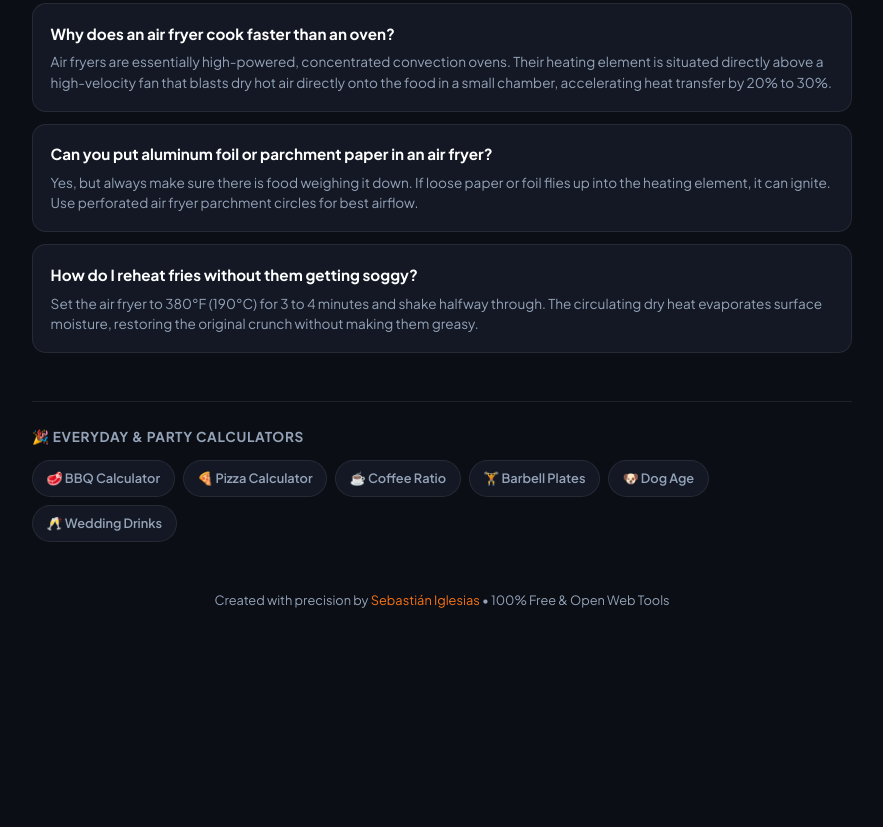
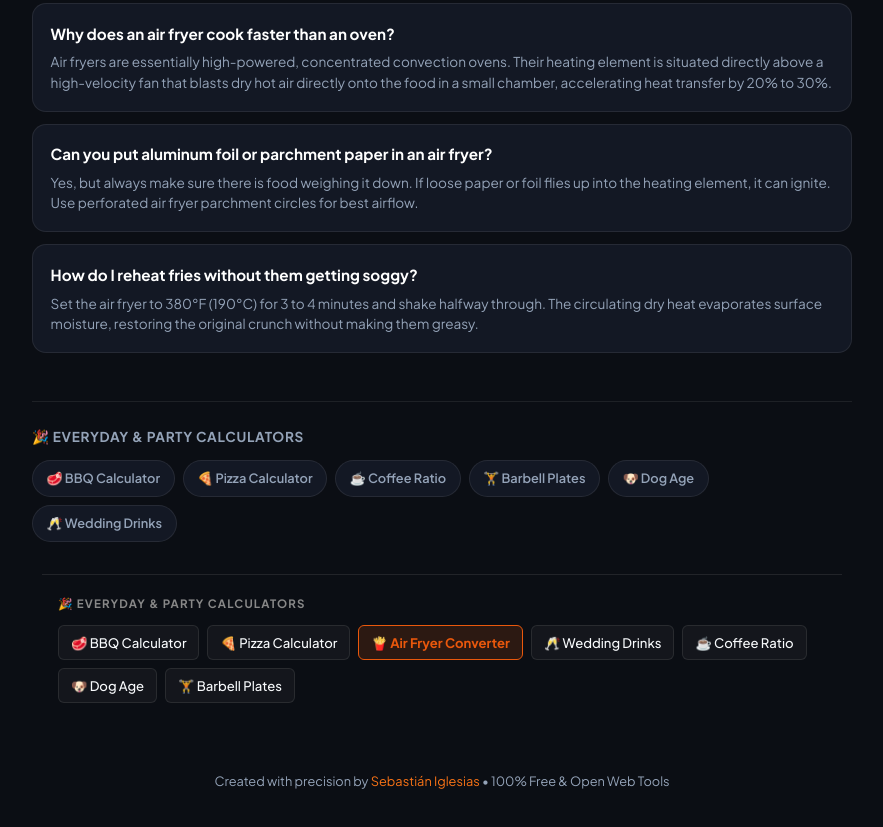
Before and after one commit to sebiglesias/air-fryer-converter, a plain HTML site: page index.html in a window 1280 px wide. Shown: the part 2384-3211 px from the top of the page, without its empty margins (198-1081 px from the left). Before the commit the page ends 3058 px from the top, so only its background shows below. Drawn offline with Linux system fonts and the light colour scheme.

Commit message:
feat(seo): optimize ad slot ID and update family cluster interlinking

```diff
--- a/index.html
+++ b/index.html
@@ -913,7 +913,21 @@
       </div>
     </div>
 
-    <footer>
+    <!-- Family Interlinking Nav (SEO Cluster) -->
+    <nav class="family-nav" aria-label="🎉 Everyday & Party Calculators" style="margin: 32px auto 20px; padding: 20px 16px; max-width: 800px; border-top: 1px solid rgba(125,125,125,0.2); text-align: left;">
+      <span style="display: block; font-size: 0.72rem; text-transform: uppercase; letter-spacing: 0.1em; color: #888; font-weight: 700; margin-bottom: 12px;">🎉 Everyday & Party Calculators</span>
+      <div style="display: flex; flex-wrap: wrap; gap: 8px;">
+        <a href="https://sebiglesias.com.ar/bbq-calculator/" style="padding: 6px 12px; border-radius: 6px; font-size: 0.82rem; font-weight: 500; text-decoration: none; color: inherit; background: rgba(125,125,125,0.08); border: 1px solid rgba(125,125,125,0.2); transition: all 0.2s;">🥩 BBQ Calculator</a>
+      <a href="https://sebiglesias.com.ar/pizza-calculator/" style="padding: 6px 12px; border-radius: 6px; font-size: 0.82rem; font-weight: 500; text-decoration: none; color: inherit; background: rgba(125,125,125,0.08); border: 1px solid rgba(125,125,125,0.2); transition: all 0.2s;">🍕 Pizza Calculator</a>
+      <span style="padding: 6px 12px; border-radius: 6px; font-size: 0.82rem; font-weight: 700; background: rgba(234, 88, 12, 0.15); border: 1px solid #ea580c; color: #ea580c;">🍟 Air Fryer Converter</span>
+      <a href="https://sebiglesias.com.ar/wedding-drink-calculator/" style="padding: 6px 12px; border-radius: 6px; font-size: 0.82rem; font-weight: 500; text-decoration: none; color: inherit; background: rgba(125,125,125,0.08); border: 1px solid rgba(125,125,125,0.2); transition: all 0.2s;">🥂 Wedding Drinks</a>
+      <a href="https://sebiglesias.com.ar/coffee-ratio/" style="padding: 6px 12px; border-radius: 6px; font-size: 0.82rem; font-weight: 500; text-decoration: none; color: inherit; background: rgba(125,125,125,0.08); border: 1px solid rgba(125,125,125,0.2); transition: all 0.2s;">☕ Coffee Ratio</a>
+      <a href="https://sebiglesias.com.ar/dog-age-calculator/" style="padding: 6px 12px; border-radius: 6px; font-size: 0.82rem; font-weight: 500; text-decoration: none; color: inherit; background: rgba(125,125,125,0.08); border: 1px solid rgba(125,125,125,0.2); transition: all 0.2s;">🐶 Dog Age</a>
+      <a href="https://sebiglesias.com.ar/barbell-calculator/" style="padding: 6px 12px; border-radius: 6px; font-size: 0.82rem; font-weight: 500; text-decoration: none; color: inherit; background: rgba(125,125,125,0.08); border: 1px solid rgba(125,125,125,0.2); transition: all 0.2s;">🏋️ Barbell Plates</a>
+      </div>
+    </nav>
+
+<footer>
       <p>Created with precision by <a href="https://sebiglesias.com.ar">Sebastián Iglesias</a> • 100% Free & Open Web Tools</p>
     </footer>
   </div>
```
